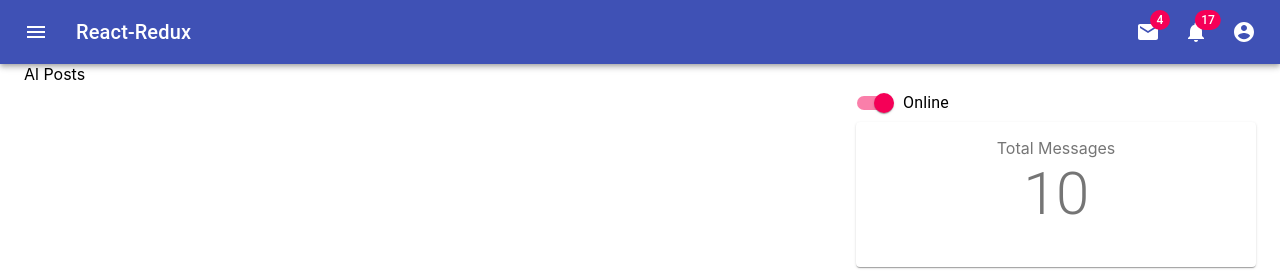
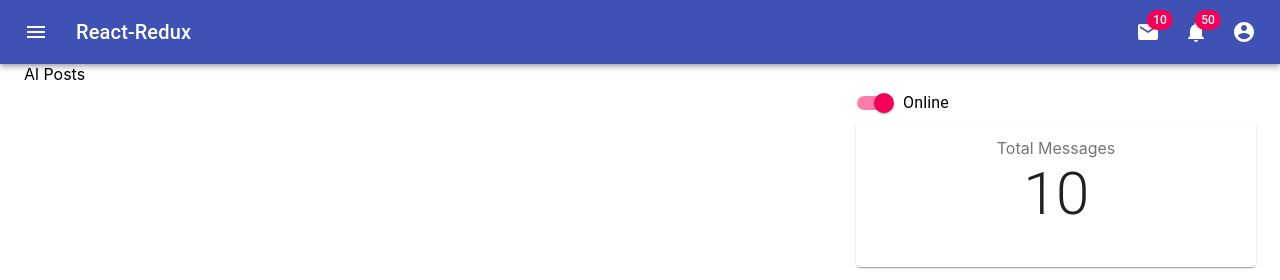
Before and after one commit to anurag-gharat/Redux-Dashboard, a React (Create React App) app: page / in a window 1280 px wide. Shown: the top 280 px of the page. Built offline with nearby package versions, Linux system fonts and the light colour scheme.

Commit message:
user state working

```diff
--- a/src/Components/AppBar.js
+++ b/src/Components/AppBar.js
@@ -2,6 +2,7 @@ import React from 'react';
 import { fade, makeStyles } from '@material-ui/core/styles';
 import AppBar from '@material-ui/core/AppBar';
 import Toolbar from '@material-ui/core/Toolbar';
+import {connect} from 'react-redux'
 import IconButton from '@material-ui/core/IconButton';
 import Typography from '@material-ui/core/Typography';
 import InputBase from '@material-ui/core/InputBase';
@@ -78,8 +79,7 @@ const useStyles = makeStyles((theme) => ({
     },
   },
 }));
-
-export default function PrimarySearchAppBar() {
+function PrimarySearchAppBar(props) {
   const classes = useStyles();
   const [anchorEl, setAnchorEl] = React.useState(null);
   const [mobileMoreAnchorEl, setMobileMoreAnchorEl] = React.useState(null);
@@ -181,12 +181,12 @@ export default function PrimarySearchAppBar() {
           <div className={classes.grow} />
           <div className={classes.sectionDesktop}>
             <IconButton aria-label="show 4 new mails" color="inherit">
-              <Badge badgeContent={4} color="secondary">
+              <Badge badgeContent={props.newMessages} color="secondary">
                 <MailIcon />
               </Badge>
             </IconButton>
             <IconButton aria-label="show 17 new notifications" color="inherit">
-              <Badge badgeContent={17} color="secondary">
+              <Badge badgeContent={props.newNotifications} color="secondary">
                 <NotificationsIcon />
               </Badge>
             </IconButton>
@@ -219,3 +219,12 @@ export default function PrimarySearchAppBar() {
     </div>
   );
 }
+
+const matchStateToProps=(state)=>{
+  return {
+    newMessages:state.newMessages,
+    newNotifications:state.newNotifications,
+    isOnline:state.isOnline  }
+}
+
+export default connect(matchStateToProps)(PrimarySearchAppBar)
--- a/src/Components/SideBar.js
+++ b/src/Components/SideBar.js
@@ -54,7 +54,7 @@ function SideBar(props) {
         <Box>
         <Paper className={classes.paper}>
             <Box>Total Messages</Box>
-            <Box>
+            <Box color="text.primary">
           <Typography variant="h2" component="h4" gutterBottom>
             {props.newMessages}
       </Typography></Box>
```
